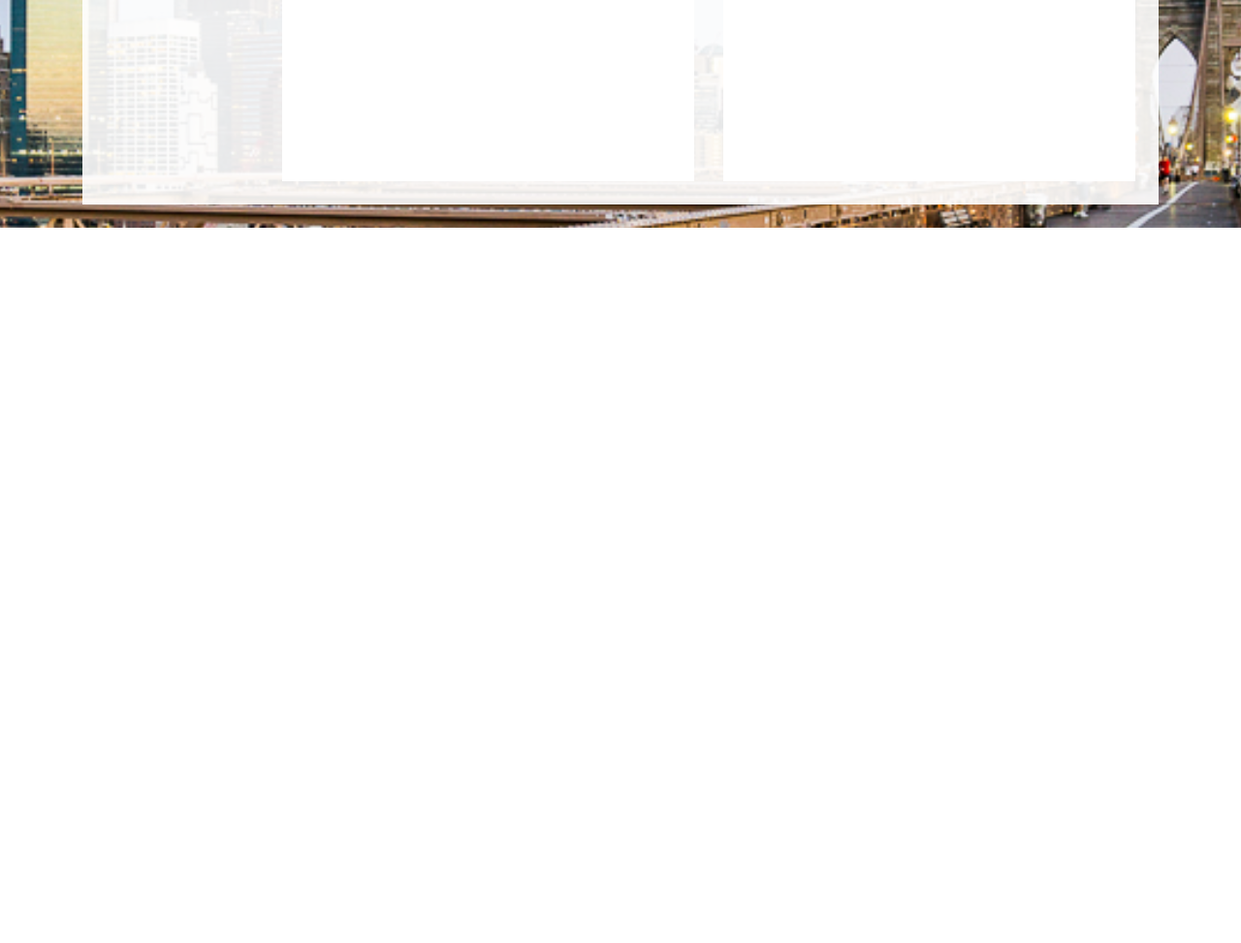
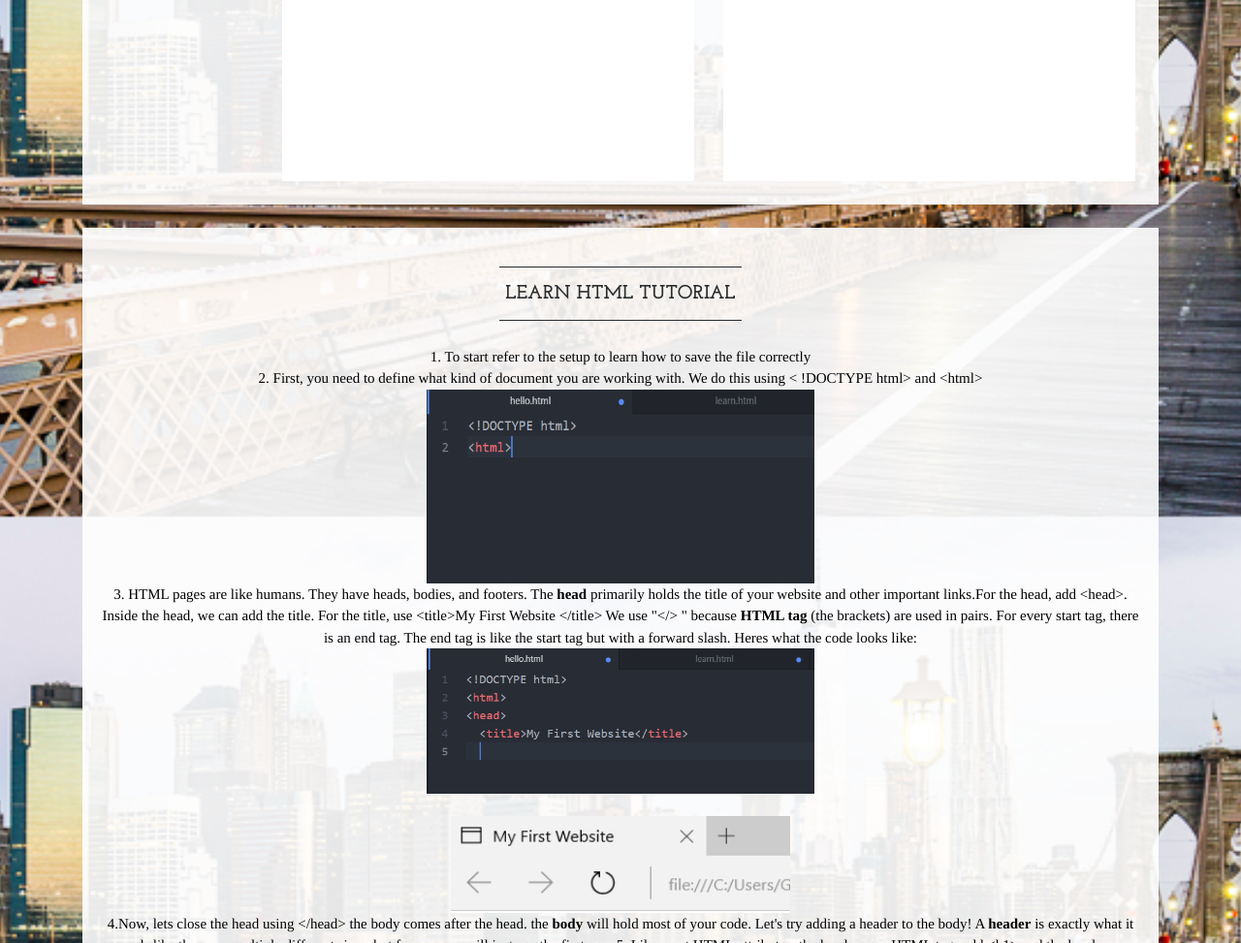
Before and after one commit to sayyestocs/sayyestocs, a website: page startbootstrap-business-casual-4-dev/startbootstrap-business-casual-4-dev/learnHTML.html in a window 1280 px wide. Shown: the part 1067-2040 px from the top of the page at 97% size. Before the commit the page ends 1302 px from the top, so only its background shows below. Drawn offline with nearby package versions, Linux system fonts and the light colour scheme.

Commit message:
learn html tutorial, added screenshots of code and website and yah

```diff
--- a/startbootstrap-business-casual-4-dev/startbootstrap-business-casual-4-dev/learnHTML.html
+++ b/startbootstrap-business-casual-4-dev/startbootstrap-business-casual-4-dev/learnHTML.html
@@ -157,3 +157,44 @@
             </div>
           </div>
       </div>
+      <div class="container">
+          <div class="bg-faded p-4 my-4">
+              <hr class="divider">
+              <h2 class="text-center text-lg text-uppercase my-0"><strong>Learn HTML Tutorial</strong></h2>
+              <hr class="divider">
+              <div class="row">
+                <div class= "center">
+                  <p>
+                    1. To start refer to the setup to learn how to save the file correctly
+                      <br>
+                    2. First, you need to define what kind of document you are working with.
+                    We do this using &#60; &#33;DOCTYPE html&#62; and &#60;html&#62;
+                    <br><img src="img/startingHTML.png" alt="start" align="middle" height="200" width="400">
+                    <br>
+                    3. HTML pages are like humans. They have heads, bodies, and footers. The <b>head</b> primarily holds
+                    the title of your website and other important links.For the head, add &#60;head&#62;. Inside the head, we
+                    can add the title. For the title, use &#60;title&#62;My First Website &#60;&#47;title&#62;
+                    We use &#34;&#60;&#47;&#62; &#34; because <b>HTML tag</b> (the brackets) are used in pairs. For every start tag,
+                    there is an end tag. The end tag is like the start tag but with a forward slash. Heres what the code looks like:
+                    <br><img src="img/headTitle.png" alt="head" align="middle" height="150" width="400">
+                    <br>
+                    <br><img src="img/headTitleOutput.png" alt="head" align="middle" height="100" width="350">
+                    <br>
+                    4.Now, lets close the head using &#60;&#47;head&#62; the body comes after the head. the <b>body</b>
+                    will hold most of your code. Let's try adding a header to the body! A <b>header</b> is exactly what it sounds like
+                    there are multiple different sizes, but for now we will just use the first one.
+                    5. Like most HTML attributes, the header uses HTML tags.add &#60;h1&#62; and the header you choose, and the closing
+                    tags: &#60;&#47;h1&#62;
+                     <br><img src="img/startBody.png" alt="body" align="middle" height="200" width="300">
+                     <br>
+                     <br>
+                     <img src= "img/startBodyOutput.png" alt="body" align="middle" height="150" width="300">
+                     <br>
+                    6.Inside the header, we can ake multiple <b>paragraphs</b> using the "p" tag. Start with &#60;p&#62;
+                    and put text inside. Inside the first brackets, you can change the text alignment using &#60;p style='text-align:(desired alignment)'&#62;
+                    This allows you to align text quickly and easily. To <b>bold</b> or <i>italicize</i> text use  &#60;b&#62;,  &#60;&#47;b&#62; and  &#60;i&#62;,
+                    &#60;&#47;i&#62; respectively.
+                     <br><img src="img/paragraphinfo.png" alt="paragraph" align="middle" height="250" width="350"><br>
+                     <br>
+                     <br><img src="img/paragraphinfoOutput.png" alt="paragraph" align="middle" heigh="100" width="300">
+              </div>
```
Also changed, not shown: startbootstrap-business-casual-4-dev/startbootstrap-business-casual-4-dev/learn.html (+0 -1 lines), startbootstrap-business-casual-4-dev/startbootstrap-business-casual-4-dev/img/headTitle.PNG (added), startbootstrap-business-casual-4-dev/startbootstrap-business-casual-4-dev/img/headTitleOutput.PNG (added), startbootstrap-business-casual-4-dev/startbootstrap-business-casual-4-dev/img/paragraphinfo.PNG (added), startbootstrap-business-casual-4-dev/startbootstrap-business-casual-4-dev/img/paragraphinfoOutput.PNG (added), startbootstrap-business-casual-4-dev/startbootstrap-business-casual-4-dev/img/startBody.PNG (added), startbootstrap-business-casual-4-dev/startbootstrap-business-casual-4-dev/img/startBodyOutput.PNG (added), startbootstrap-business-casual-4-dev/startbootstrap-business-casual-4-dev/img/startingHTML.PNG (added).
